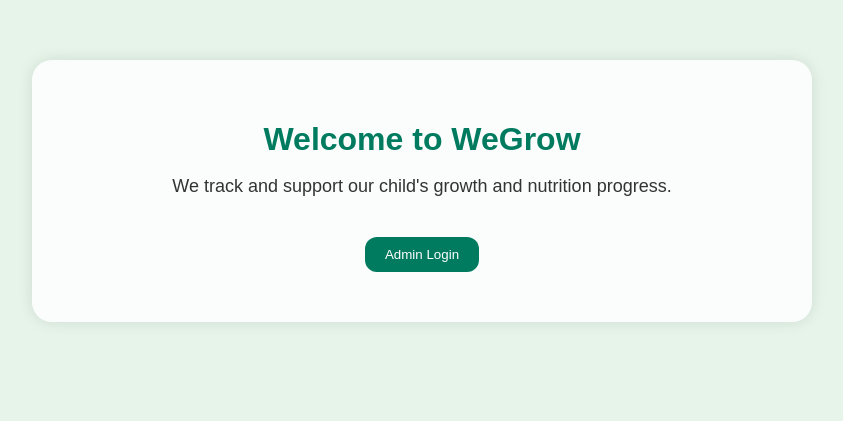
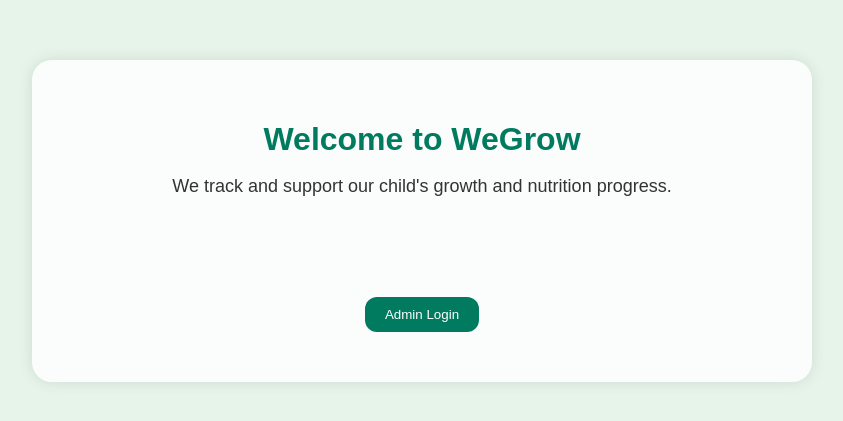
Before and after one commit to IIsingizwe/WeGrow, a Flask app: page / in a window 1280 px wide. Shown: the top 421 px of the page, without its empty margins (218-1061 px from the left). Run offline with Flask 3, Linux system fonts and the light colour scheme.

Commit message:
Update index.html

```diff
--- a/templates/index.html
+++ b/templates/index.html
@@ -53,4 +53,4 @@
     <h1>Welcome to WeGrow</h1>
     <p>We track and support our child's growth and nutrition progress.</p>
 
-<div class="nav-buttons" style="margin-top: 30px; text-align: center;"> <a href="/login"> <button style="margin: 10px; padding: 10px 20px; border-radius: 12px; background-color: #007b5f; color: white; border: none;"> Admin Login
+<div class="nav-buttons" style="margin-top: 90px; text-align: center;"> <a href="/login"> <button style="margin: 10px; padding: 10px 20px; border-radius: 12px; background-color: #007b5f; color: white; border: none;"> Admin Login
```
